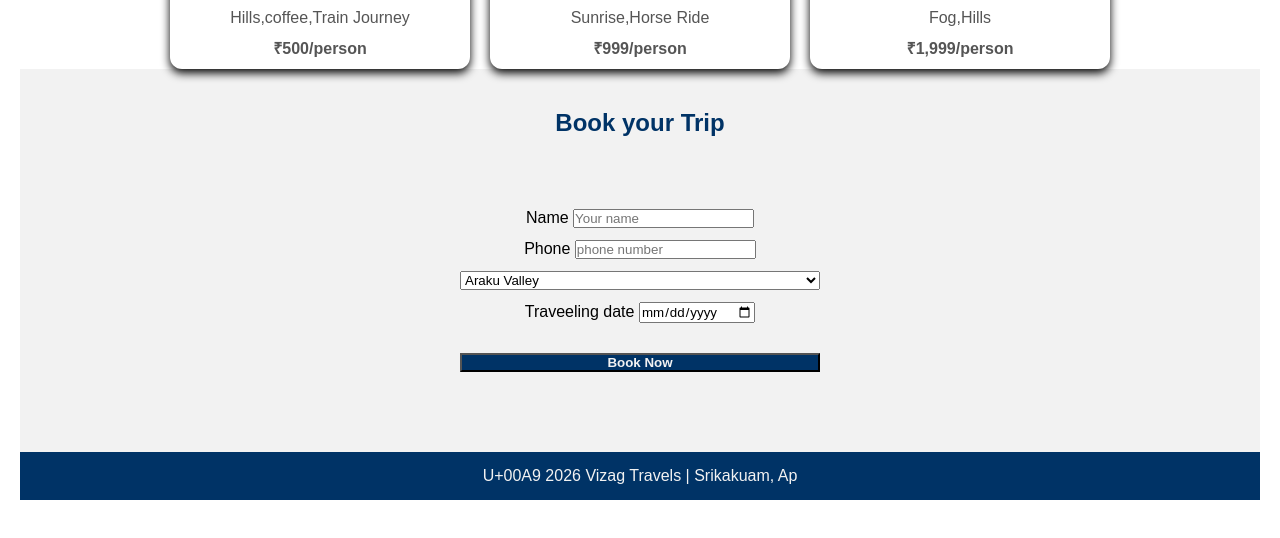
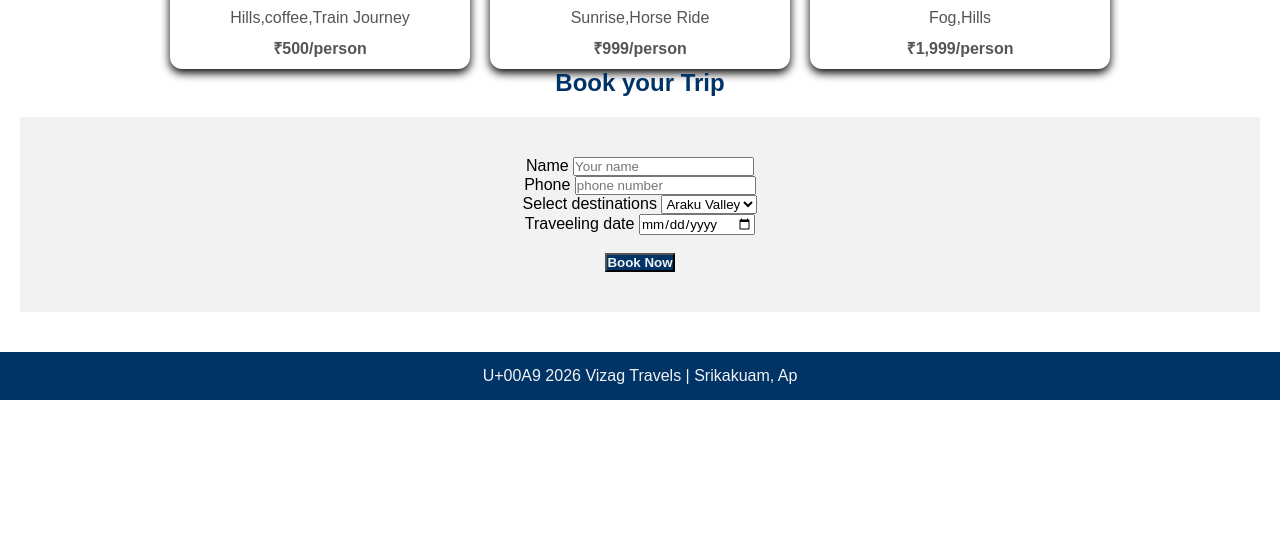
Before and after one commit to sanapathisai30-blip/Vizag-Travels, a plain HTML site: page index.html in a window 1280 px wide. Shown: the part 710-1248 px from the top of the page. After the commit the page ends 1110 px from the top, so only its background shows below. Drawn offline with Linux system fonts and the light colour scheme.

Commit message:
Update index.html

```diff
--- a/index.html
+++ b/index.html
@@ -41,26 +41,27 @@
                 <p><b>&#8377;1,999/person</b></p>
             </div>
         </div>
-        <section id="booking">
+        <div class="book-section">
             <h2>Book your Trip</h2>
             <form id="booking">
                 <div class="form-grid">
                 </div>
-                <div>
+                <div class="form-group">
                     <label>Name</label>
                 <input type="text" placeholder="Your name" required>
                 </div>
-                <div>
+                <div class="form-group">
                     <label>Phone</label>
                 <input type="tel" placeholder="phone number" required>
                 </div>
+                <div class="form-group">
+                    <label>Select destinations</label>
                 <select>
-                    <label>Select destinations</label>
                     <option>Araku Valley</option>
                     <option>RK Beach</option><br>
                     <option>lambasingi</option>
                 </select>
-                <div>
+                <div class="form-group">
                     <label>Traveeling date</label>
                 <input type="date" required><br><br>
                 </div>
```
